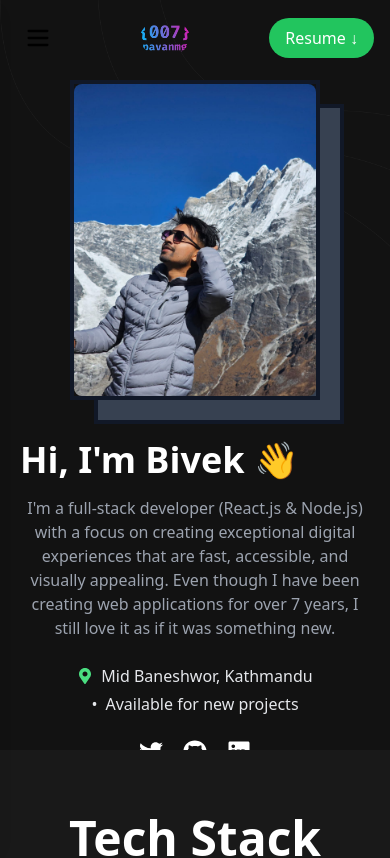
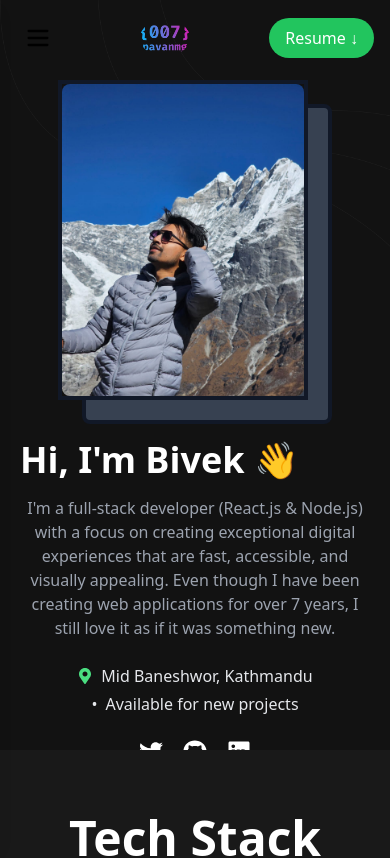
Before and after one commit to BivekKarki/my-portfolio, a Next.js app: page / in a window 390 px wide. Shown: the top 858 px of the page. Built offline with nearby package versions, Linux system fonts and the light colour scheme.

Commit message:
fix minor bug in hero sec

```diff
--- a/src/components/Hero.js
+++ b/src/components/Hero.js
@@ -43,8 +43,8 @@ export default function Hero() {
         {/* Right Image */}
         <div className="md:w-1/2 flex justify-center">
           <div className="relative mx-auto w-[250px] sm:w-[300px] h-[320px] sm:h-[350px]">
-            <div className="absolute -right-6 -bottom-6 w-full h-full bg-gray-700 border-4 border-gray-900"></div>
-            <div className="relative w-full h-full border-4 border-gray-900">
+            <div className="absolute -right-3 md:-right-6 -bottom-6 rounded-lg w-full h-full bg-gray-700 border-4 border-gray-900"></div>
+            <div className="relative -left-3 md:left-0 w-full h-full border-4 border-gray-900">
               <Image
                 src={profile}
                 alt="Bivek's Profile"
@@ -56,6 +56,8 @@ export default function Hero() {
           </div>
         </div>
 
+
+
       </div>
     </section>
 
```
